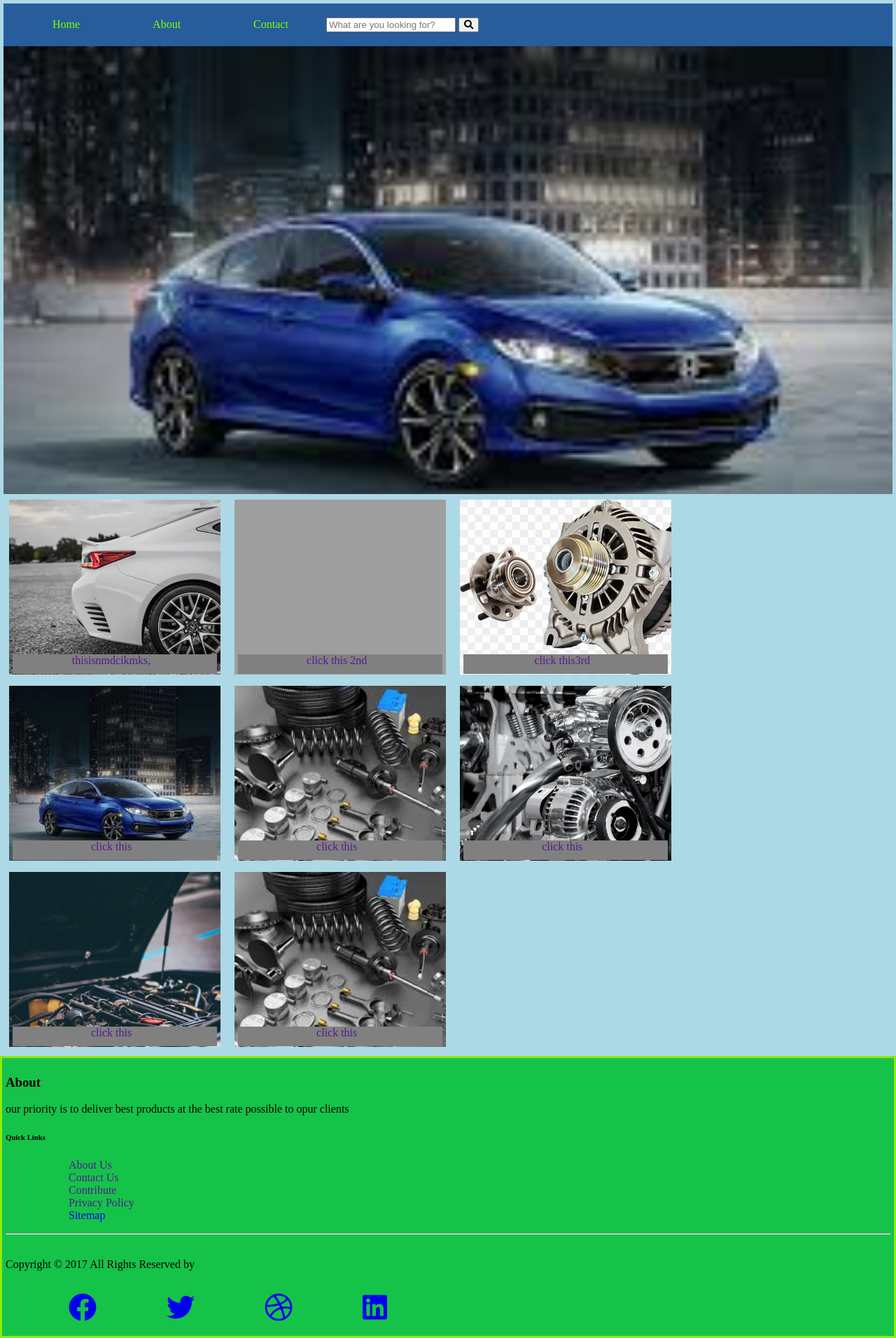
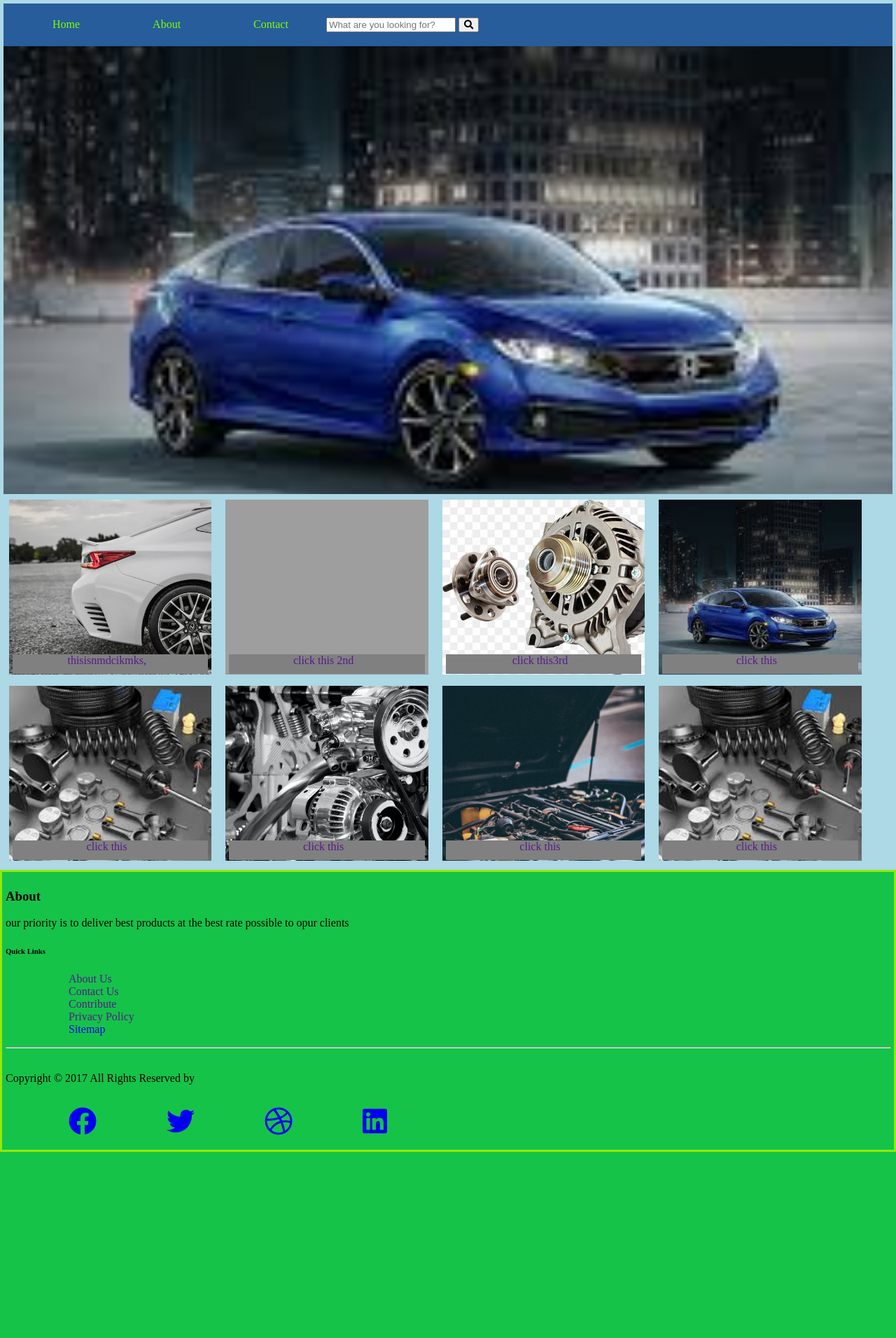
Before and after one commit to jasim-n/assignment-1, a PHP site: page / in a window 1280 px wide. Shown: the whole page at 70% size. After the commit the page ends 1646 px from the top, so only its background shows below. Run offline with PHP 8.4, Linux system fonts and the light colour scheme; some libraries are stand-ins or nearby versions; grey boxes are pictures that could not be loaded.

Commit message:
Update style.css

```diff
--- a/style.css
+++ b/style.css
@@ -128,7 +128,7 @@ ul{
     display:block;
 }
 .col{
-    width:23%;
+    width:22%;
     display: inline-block;
     height:15em;
     padding: 5px;
```
